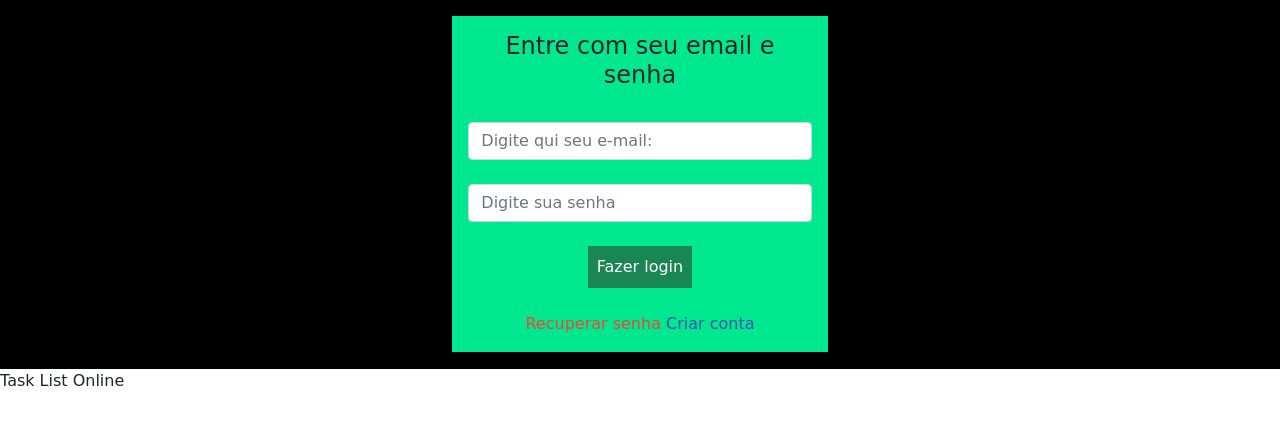
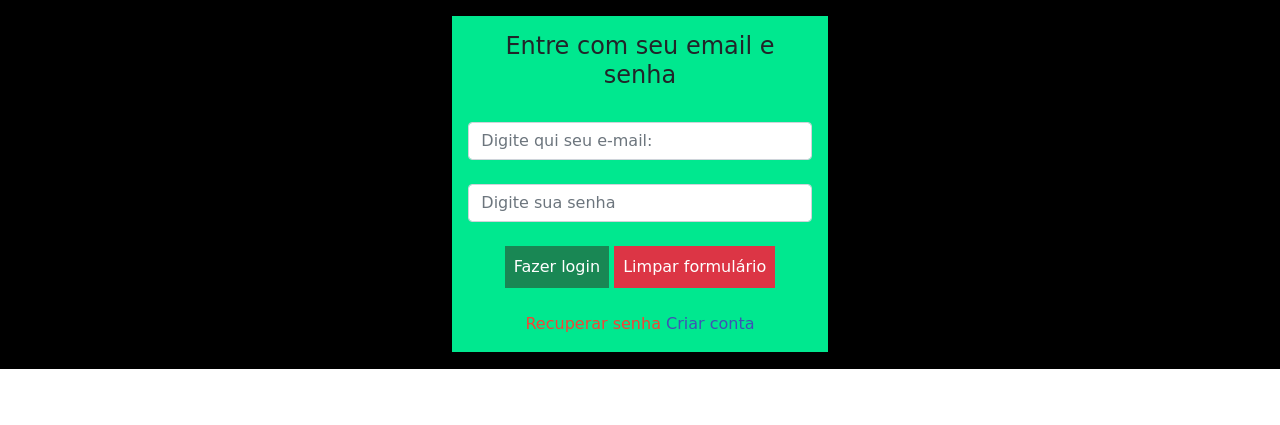
Before and after one commit to EdmilsonMedeiros/TaskListOnline, a PHP site: page / in a window 1280 px wide. Shown: the part 99-524 px from the top of the page. Run offline with PHP 8.4, Linux system fonts and the light colour scheme; some web fonts are replaced.

Commit message:
Adicionado reset e removido footer

```diff
--- a/home.php
+++ b/home.php
@@ -12,7 +12,7 @@ if(!(isset($_SESSION['email']))){
     <head>
         <title>Home</title>
         <meta charset="UTF-8"/>
-        <link rel="icon" href="img/icone.png" />
+        <link rel="icon" href="img/icone.png"/>
         <meta name="viewport" content="width=device-width, initial-scale=1">
         <link rel="preconnect" href="https://fonts.googleapis.com">
         <!--Fonts-->
--- a/index.php
+++ b/index.php
@@ -76,6 +76,7 @@ if(isset($_SESSION['email'])){
 
                             <br><input type="password" class="form form-control" name="senha" id="senha" placeholder="Digite sua senha" required />
                             <br><input type="submit" class="btn btn-success" value="Fazer login"/>
+                            <input type="reset" class="btn btn-danger" value="Limpar formulário"/>
 
                             <br>
                             <br><a class="aSenha" href="recover.php">Recuperar senha</a>
@@ -90,9 +91,9 @@ if(isset($_SESSION['email'])){
 
             </div>
 
-        <footer class="footer">
+        <!-- <footer class="footer">
         Task List Online
-        </footer>
+        </footer> -->
 
         </div>
 
--- a/register.php
+++ b/register.php
@@ -92,9 +92,9 @@ if(isset($_SESSION['email'])){
 
             </div>
 
-        <footer class="footer">
+        <!-- <footer class="footer">
         Task List Online
-        </footer>
+        </footer> -->
 
         </div>
 
```
